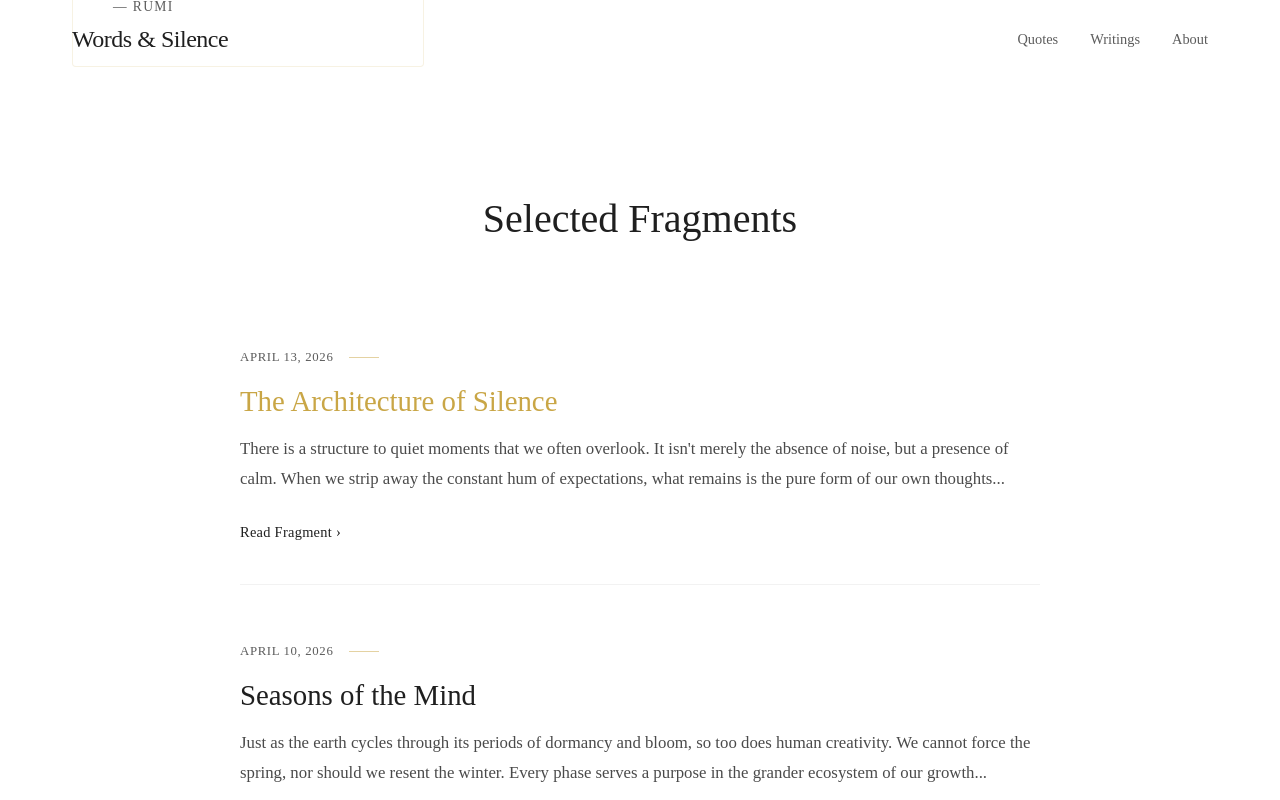
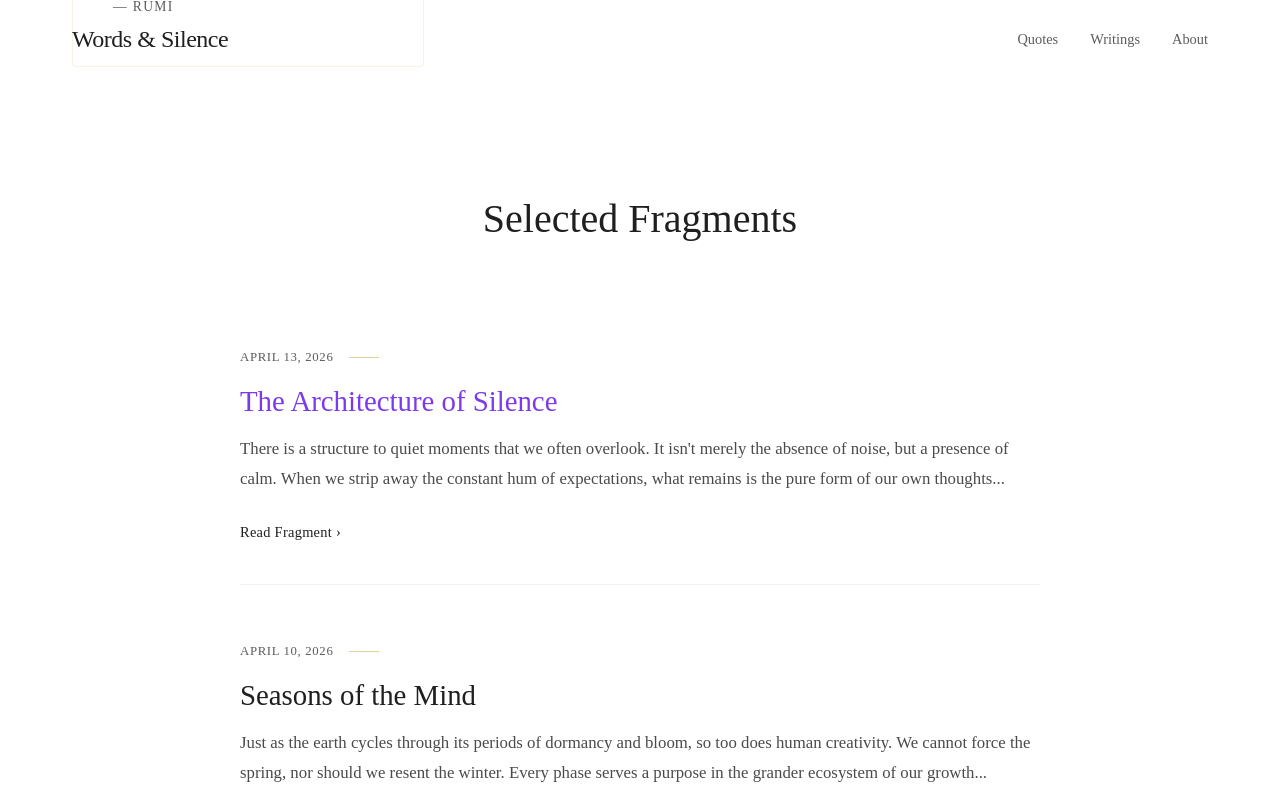
Before and after one commit to AyushSingh360/Words-Sanctuary, a Next.js app: page / in a window 1280 px wide. In both pictures the pointer is over the element "The Architecture of Silence". Shown: the part 1329-2129 px from the top of the page. Built offline with nearby package versions, Linux system fonts and the light colour scheme; a web font is replaced by a local one.

Commit message:
feat: add styles for WritingCard component

```diff
--- a/src/app/components/WritingCard.css
+++ b/src/app/components/WritingCard.css
@@ -40,7 +40,7 @@
 }
 
 .writing-card:hover .writing-card-title {
-  color: var(--accent-gold);
+  color: var(--accent-purple);
 }
 
 .writing-card-excerpt {
```
